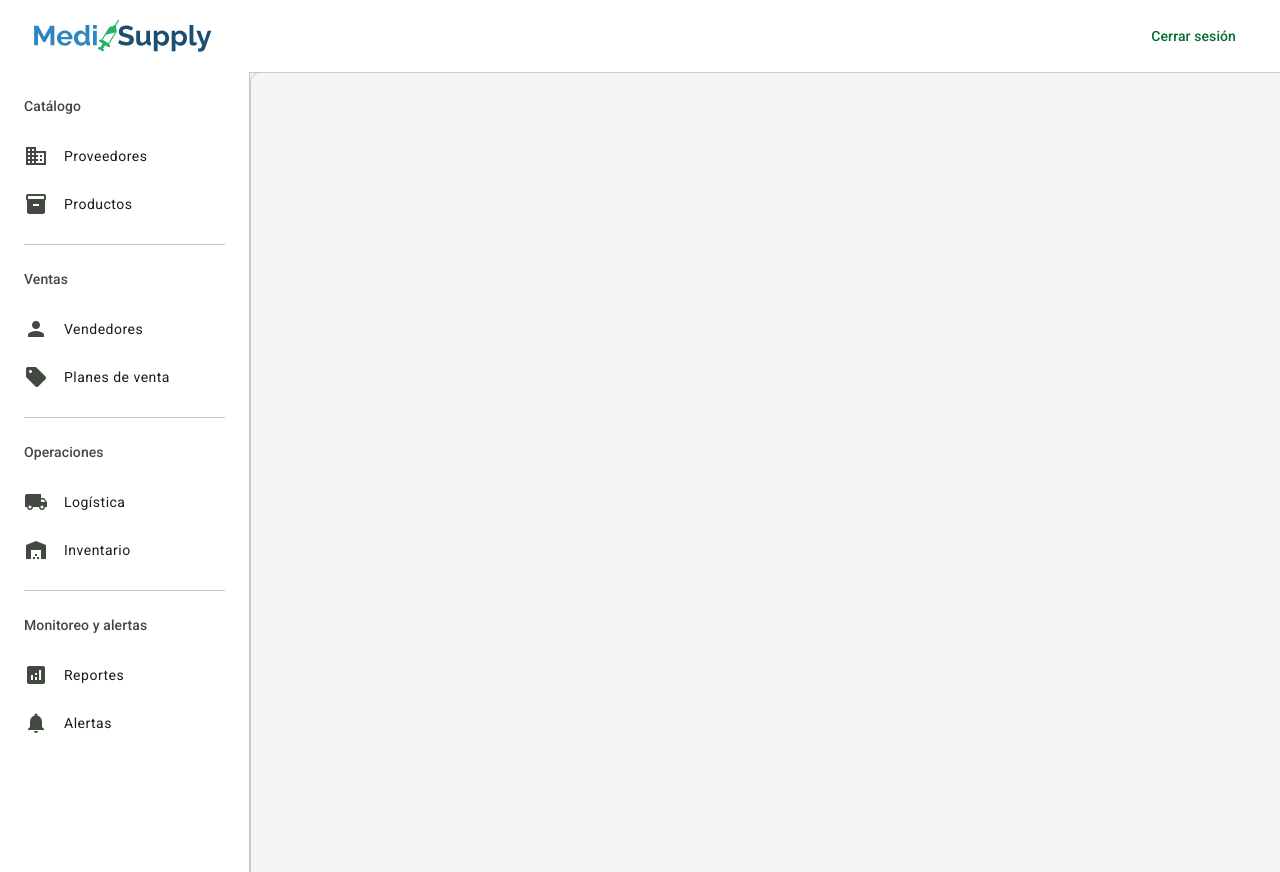
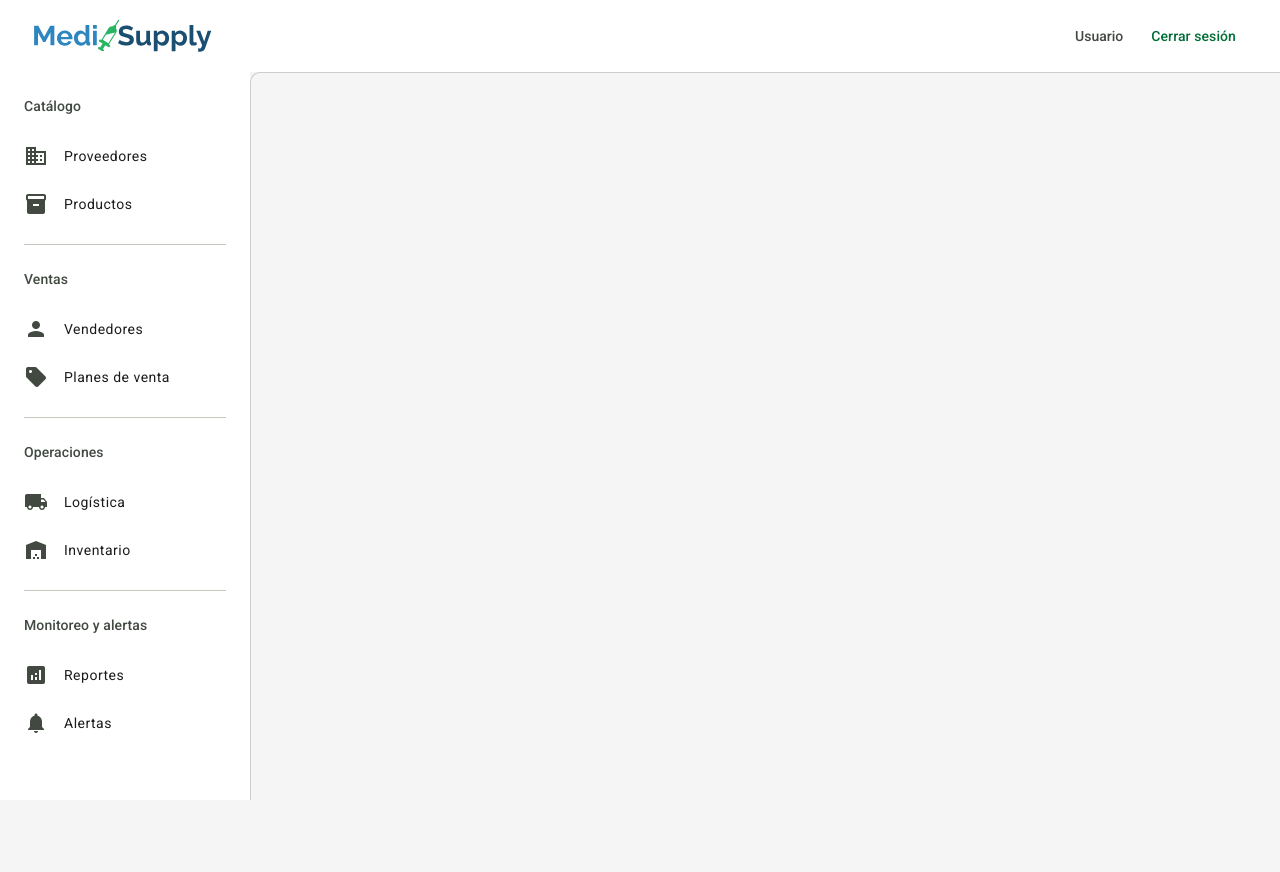
Before and after one commit to MISO-projects/medisupply-web, an Angular app: page /products in a window 1280 px wide. Before the commit this address led to /. After the commit the page ends 800 px from the top, so only its background shows below. Built offline with nearby package versions, Linux system fonts and the light colour scheme.

Commit message:
feat: enhance routing and update menu/navbar components

```diff
--- a/src/app/app.routes.ts
+++ b/src/app/app.routes.ts
@@ -1,3 +1,7 @@
 import { Routes } from '@angular/router';
 
-export const routes: Routes = [];
+export const routes: Routes = [
+  { path: '', redirectTo: '/products', pathMatch: 'full' },
+  { path: 'products', loadComponent: () => import('./pages/products/products.component').then(m => m.ProductsComponent) },
+  { path: 'suppliers', loadComponent: () => import('./pages/suppliers/suppliers.component').then(m => m.SuppliersComponent) }
+];
--- a/src/app/components/menu/menu.component.css
+++ b/src/app/components/menu/menu.component.css
@@ -1,6 +1,6 @@
 .menu {
+  height: 72px;
   background-color: #fff;
-  border-bottom: 1px solid #ccc;
   padding: 1rem 0;
 }
 
@@ -14,3 +14,15 @@
 .logo {
   height: auto;
 }
+
+.menu-actions {
+  display: flex;
+  align-items: center;
+  gap: 1rem;
+}
+
+.menu-actions-user {
+  font-size: 14px;
+  font-weight: 500;
+  color: #414941;
+}
--- a/src/app/components/menu/menu.component.html
+++ b/src/app/components/menu/menu.component.html
@@ -1,6 +1,11 @@
 <nav class="menu">
   <div class="menu-content">
     <img ngSrc="assets/logo.svg" alt="Medisupply Logo" width="180" height="50" priority class="logo">
-    <button mat-button class="logout-btn">Cerrar sesión</button>
+
+    <div class="menu-actions">
+      <span class="menu-actions-user">Usuario</span>
+      <button mat-button class="logout-btn">Cerrar sesión</button>
+    </div>
+
   </div>
 </nav>
--- a/src/app/components/navbar/navbar.component.css
+++ b/src/app/components/navbar/navbar.component.css
@@ -1,8 +1,7 @@
 .navbar-sidebar {
-  width: 250px;
-  height: 100vh;
+  width: 100%;
+  height: 100%;
   background-color: #fff;
-  border-right: 1px solid var(--mat-sys-outline-variant);
   overflow-y: auto;
   padding: 1rem 0;
 }
--- a/src/app/components/navbar/navbar.component.ts
+++ b/src/app/components/navbar/navbar.component.ts
@@ -27,29 +27,29 @@ export class NavbarComponent {
     {
       title: 'Catálogo',
       items: [
-        { label: 'Proveedores', route: '/proveedores', icon: 'business' },
-        { label: 'Productos', route: '/productos', icon: 'inventory_2' }
+        { label: 'Proveedores', route: '/suppliers', icon: 'business' },
+        { label: 'Productos', route: '/products', icon: 'inventory_2' }
       ]
     },
     {
       title: 'Ventas',
       items: [
-        { label: 'Vendedores', route: '/vendedores', icon: 'person' },
-        { label: 'Planes de venta', route: '/planes', icon: 'sell' }
+        { label: 'Vendedores', route: '/sellers', icon: 'person' },
+        { label: 'Planes de venta', route: '/sales-plans', icon: 'sell' }
       ]
     },
     {
       title: 'Operaciones',
       items: [
-        { label: 'Logística', route: '/logistica', icon: 'local_shipping' },
-        { label: 'Inventario', route: '/inventario', icon: 'warehouse' }
+        { label: 'Logística', route: '/logistics', icon: 'local_shipping' },
+        { label: 'Inventario', route: '/inventory', icon: 'warehouse' }
       ]
     },
     {
       title: 'Monitoreo y alertas',
       items: [
-        { label: 'Reportes', route: '/reportes', icon: 'analytics' },
-        { label: 'Alertas', route: '/alertas', icon: 'notifications' }
+        { label: 'Reportes', route: '/reports', icon: 'analytics' },
+        { label: 'Alertas', route: '/alerts', icon: 'notifications' }
       ]
     }
   ]);
```
